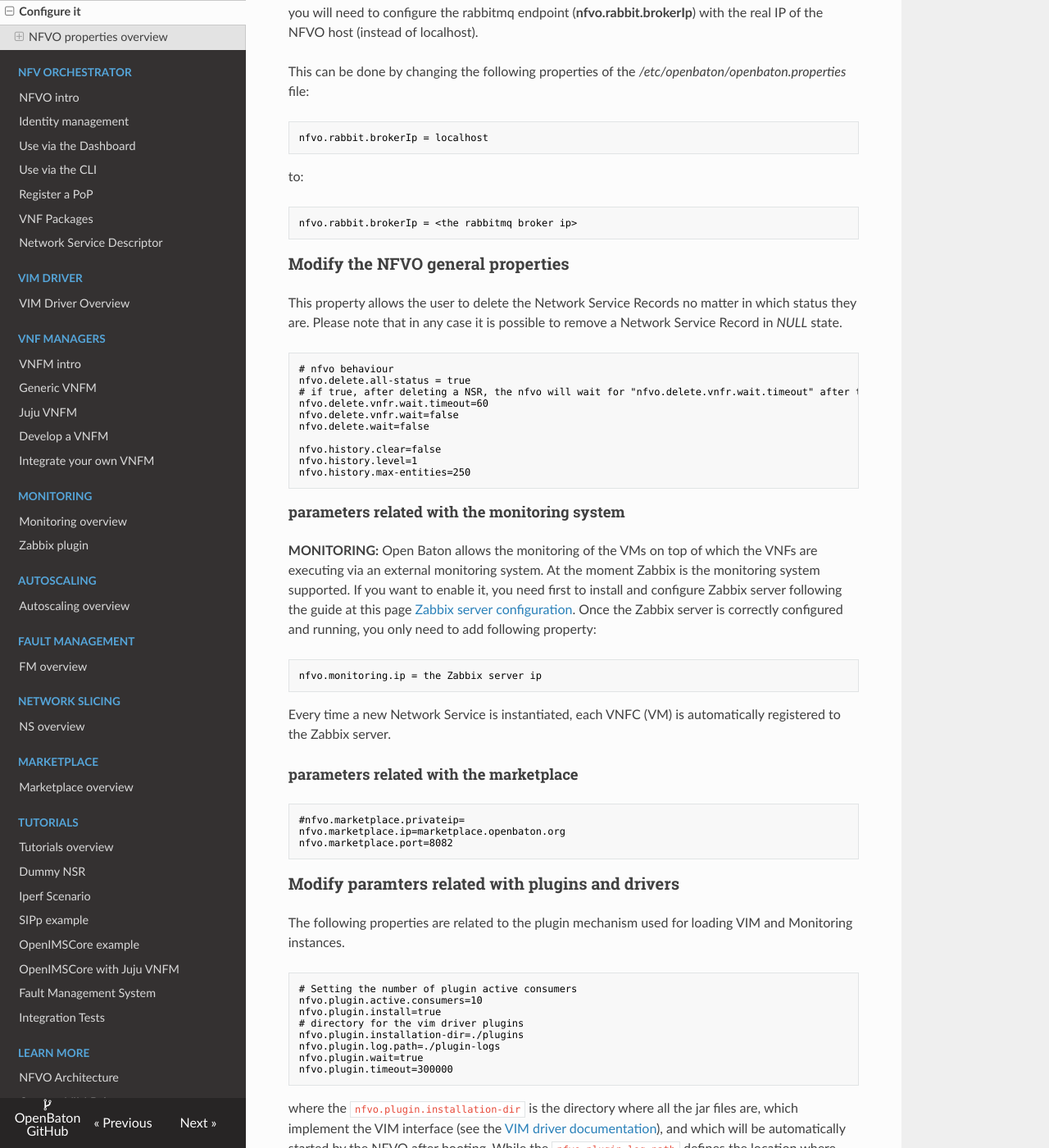
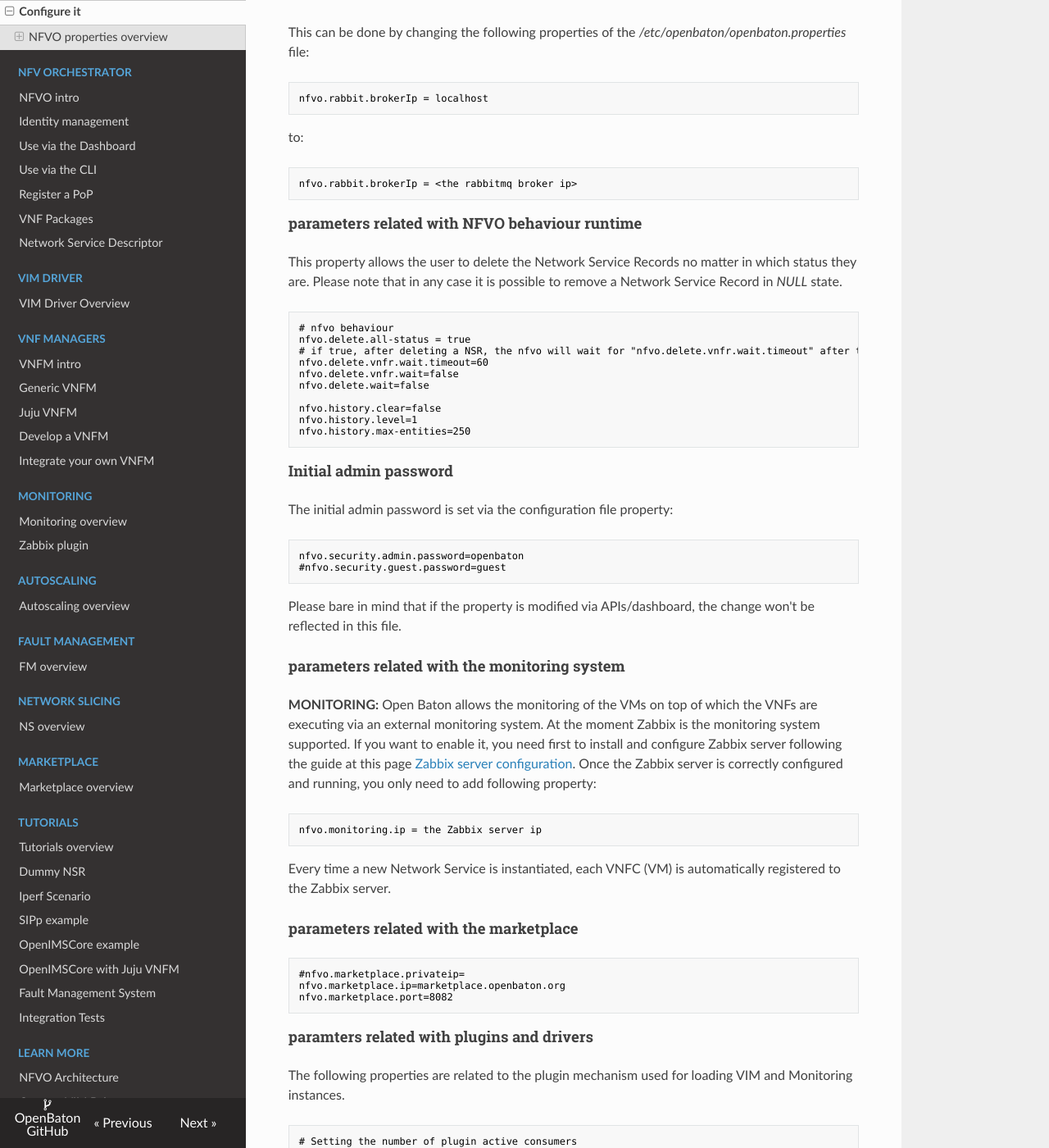
Before and after one commit to openbaton/docs, an MkDocs documentation site: the page built from docs/nfvo-configuration.md, in a window 1280 px wide and 1400 px high, scrolled down 822 px. Shown: the whole window at 82% size. Built offline with MkDocs 1.6.1, drawn with Linux system fonts in a browser that asks for light colours; nearby versions of some CDN libraries; old or Windows-style settings are respelled for this version of MkDocs; some of the changed text lies outside the part shown.

Commit message:
fix minor issues

````diff
--- a/docs/nfvo-configuration.md
+++ b/docs/nfvo-configuration.md
@@ -31,7 +29,7 @@
 nfvo.rabbit.brokerIp = <the rabbitmq broker ip>
 ```
 
-### Modify the NFVO general properties
+#### parameters related with NFVO behaviour runtime
 
 This property allows the user to delete the Network Service Records no matter in which status they are. Please note that in any case it is possible to remove a Network Service Record in _NULL_ state.
 
@@ -48,6 +46,16 @@
 nfvo.history.max-entities=250
 ```
 
+#### Initial admin password
+
+The initial admin password is set via the configuration file property:
+
+```properties
+nfvo.security.admin.password=openbaton
+#nfvo.security.guest.password=guest
+```
+
+Please bare in mind that if the property is modified via APIs/dashboard, the change won't be reflected in this file.
 
 #### parameters related with the monitoring system
 
@@ -68,7 +76,7 @@
 nfvo.marketplace.port=8082
 ```
 
-### Modify paramters related with plugins and drivers
+#### paramters related with plugins and drivers
 
 The following properties are related to the plugin mechanism used for loading VIM and Monitoring instances.
 
@@ -108,17 +116,6 @@
 ```
 
 
-#### Initial admin password
-
-The initial admin password is set via the configuration file property:
-
-```properties
-nfvo.security.admin.password=openbaton
-#nfvo.security.guest.password=guest
-```
-
-Please bare in mind that if the property is modified via APIs/dashboard, the change won't be reflected in this file.
-
 #### Addition parameters for the NFVO and VNFM tuning
 ```parameters
 # Execute the start event sequentially and in order based on the VNFDependencies. This implies the NSD not to have cycling dependencies
@@ -129,8 +126,6 @@
 nfvo.vim.drivers.allowInfiniteQuota=false
 nfvo.vim.delete.check.vnfr=true
 ```
-
-
 
 Those properties are needed in case you want to tune a bit the performances of the NFVO. When the VNFMs send a message to the NFVO, there is a pool of threads able to process these messages in parallel. These parameters allows you to change the pool configuration, for more details please check the [spring documentation regarding thread pool executor][spring-doc-thread-pool].
 ```properties
````
Also changed, not shown: other parts of docs/nfvo-configuration.md (+0 -2 lines).
